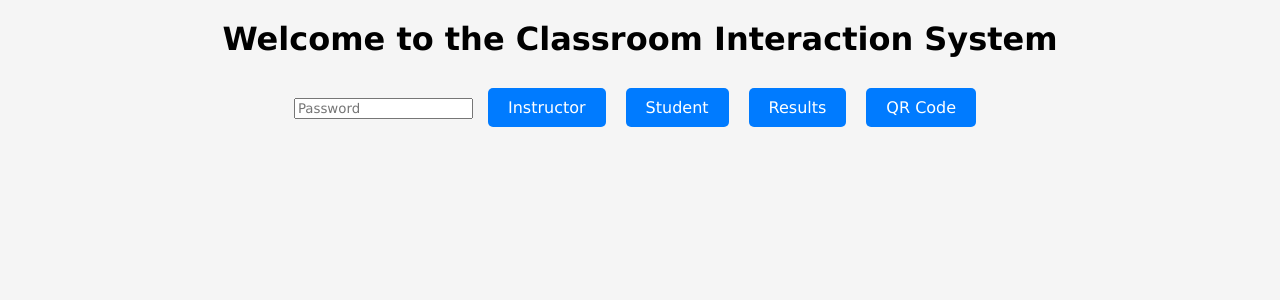
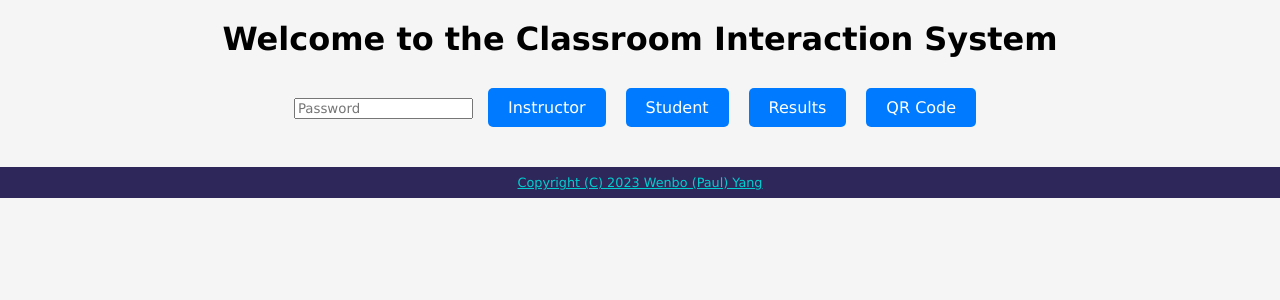
Before and after one commit to yangwenbo99/potato-classroom-server, a Flask app: page / in a window 1280 px wide. Shown: the top 300 px of the page. Run offline with Flask 3, Linux system fonts and the light colour scheme.

Commit message:
Adding a XFree86-like license

```diff
--- a/templates/index.html
+++ b/templates/index.html
@@ -24,6 +24,9 @@
             <a href="/qrcode" class="btn">QR Code</a>
         </div>
     </div>
+    <footer>
+        <a href='/static/LICENSE'>Copyright (C) 2023 Wenbo (Paul) Yang</a>
+    </footer>
     <script src="/static/js/scripts.js"></script>
 </body>
 </html>
--- a/templates/instructor.html
+++ b/templates/instructor.html
@@ -65,6 +65,9 @@
         <button class='modern_button_big' id="show-results">Show Results</button>
         <button class='modern_button_big' id="hide-results">Hide Results</button>
     </div>
+    <footer>
+        <a href='/static/LICENSE'>Copyright (C) 2023 Wenbo (Paul) Yang</a>
+    </footer>
     <script>
         document.getElementById('question_type').addEventListener('change', function () {
             var choicesContainer = document.getElementById('choices-container');
--- a/templates/qrcode.html
+++ b/templates/qrcode.html
@@ -15,6 +15,9 @@
         <h1>Scan the QR Code to Access the Student Page</h1>
         <div id="qrcode" style="display: flex; justify-content: center;"></div>
     </div>
+    <footer>
+        <a href='/static/LICENSE'>Copyright (C) 2023 Wenbo (Paul) Yang</a>
+    </footer>
     <script src="/static/js/scripts.js"></script>
     <script>
         var baseUrl = window.location.origin;
--- a/templates/student.html
+++ b/templates/student.html
@@ -34,6 +34,9 @@
             </form>
         </div>
     </div>
+    <footer>
+        <a href='/static/LICENSE'>Copyright (C) 2023 Wenbo (Paul) Yang</a>
+    </footer>
     <script src="/static/js/scripts.js"></script>
     <script>
         currentQuestion = null;
```
Also changed, not shown: 2 other files.
